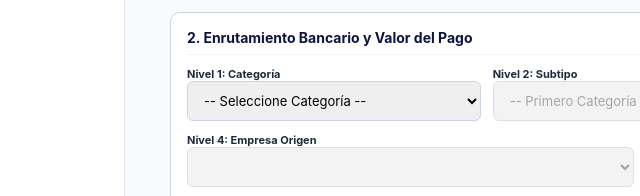
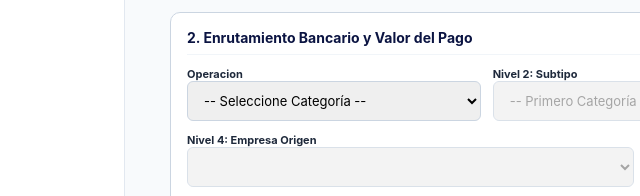
Before and after one commit to simonvaldez-lab/Backoffice, a website: page dashboard.html in a window 1280 px wide. Shown: the part 370-566 px from the top of the page, 126-766 px from the left. Drawn offline with Linux system fonts and the light colour scheme; no server answers.

Commit message:
Update dashboard.html

```diff
--- a/dashboard.html
+++ b/dashboard.html
@@ -51,7 +51,7 @@
                 <div style="background: white; border: 1px solid #CBD5E1; border-radius: 10px; padding: 16px; margin-bottom: 15px;">
                     <h3 style="margin: 0 0 12px 0; font-size: 14px; color: #0B1442; border-bottom: 1px solid #F1F5F9; padding-bottom: 8px;">2. Enrutamiento Bancario y Valor del Pago</h3>
                     <div style="display: grid; grid-template-columns: 1fr 1fr 1fr; gap: 12px; margin-bottom: 12px;">
-                        <div><label style="font-size: 11px; font-weight: bold;">Nivel 1: Categoría</label><select id="niv-cat" class="form-control" style="width:100%;"><option value="">-- Seleccione Categoría --</option></select></div>
+                        <div><label style="font-size: 11px; font-weight: bold;">Operacion</label><select id="niv-cat" class="form-control" style="width:100%;"><option value="">-- Seleccione Categoría --</option></select></div>
                         <div><label style="font-size: 11px; font-weight: bold;">Nivel 2: Subtipo</label><select id="niv-sub" class="form-control" style="width:100%;" disabled><option value="">-- Primero Categoría --</option></select></div>
                         <div><label style="font-size: 11px; font-weight: bold;">Nivel 3: Detalle / Canal</label><select id="niv-det" class="form-control" style="width:100%;" disabled><option value="">-- Primero Subtipo --</option></select></div>
                     </div>
```
